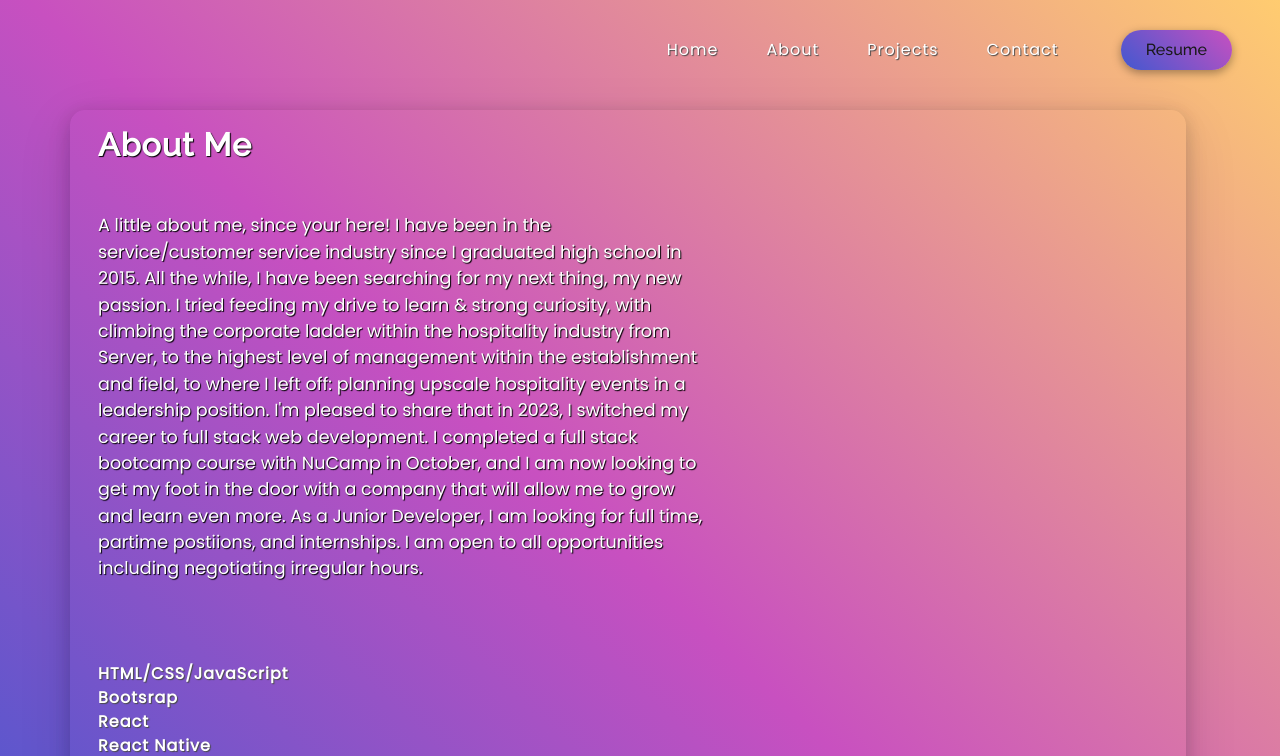
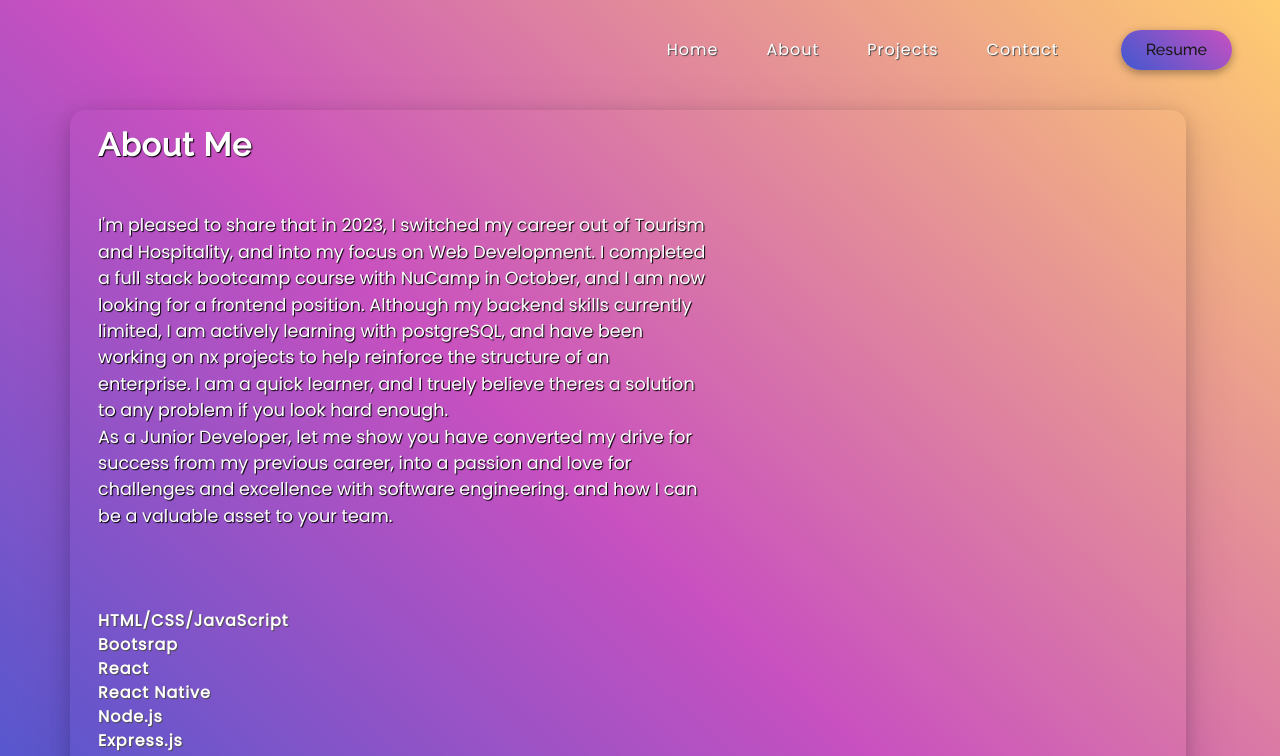
Before and after one commit to leahkatherine/Portfolio, a React (Create React App) app: page /about in a window 1280 px wide. Shown: the top 756 px of the page. Built offline with nearby package versions, Linux system fonts and the light colour scheme.

Commit message:
script change & icon addition

```diff
--- a/public/index.html
+++ b/public/index.html
@@ -10,10 +10,10 @@
     />
 
     <title>Leah's Portfolio</title>
+    <link rel="icon" type="icon" href="../src/Assets/headShot.png" />
   </head>
   <body>
     <noscript>You need to enable JavaScript to run this app.</noscript>
     <div id="root"></div>
-
   </body>
 </html>
--- a/src/components/Aboutpage/Aboutpage.js
+++ b/src/components/Aboutpage/Aboutpage.js
@@ -12,19 +12,19 @@ function Aboutpage() {
             <br />
             <br />
             <p className="aboutdetails">
-              A little about me, since your here! I have been in the
-              service/customer service industry since I graduated high school in
-              2015. All the while, I have been searching for my next thing, my
-              new passion. I tried feeding my drive to learn & strong curiosity,
-              with climbing the corporate ladder within the hospitality industry
-              from Server, to the highest level of management within the
-              establishment and field, to where I left off: planning upscale
-              hospitality events in a leadership position. I'm pleased to share that in 2023, I switched my career to full stack web development.
-               I completed a full stack bootcamp course with
-              NuCamp in October, and I am now looking to get my foot in the door
-              with a company that will allow me to grow and learn even more. As a Junior Developer, I
-              am looking for full time, partime postiions, and internships. I am
-              open to all opportunities including negotiating irregular hours.
+              I'm pleased to share that in 2023, I switched my career out of
+              Tourism and Hospitality, and into my focus on Web Development. I
+              completed a full stack bootcamp course with NuCamp in October, and
+              I am now looking for a frontend position. Although my backend
+              skills currently limited, I am actively learning with postgreSQL,
+              and have been working on nx projects to help reinforce the
+              structure of an enterprise. I am a quick learner, and I truely
+              believe theres a solution to any problem if you look hard enough.
+              <br />
+              As a Junior Developer, let me show you have converted my drive for
+              success from my previous career, into a passion and love for
+              challenges and excellence with software engineering. and how I can
+              be a valuable asset to your team.
             </p>
             <div>
               <Row>
@@ -40,9 +40,9 @@ function Aboutpage() {
                   <Col md={5}>
                     <li>Express.js</li>
                     <li>MongoDB</li>
-                  <li>Experience with Git/Github</li>
+                    <li>Docker</li>
                     <li>Experience with Google Cloud</li>
-                  <li>Learning: Next.js & TypeScript</li>
+                    <li>Learning: Building an Nx monorepo with TypeScript</li>
                   </Col>
                 </ul>
               </Row>
--- a/src/components/Contactpage/Contactpage.js
+++ b/src/components/Contactpage/Contactpage.js
@@ -3,22 +3,18 @@ import "../../pages/style.css";
 import { Container } from "react-bootstrap";
 import LinktreeClone from "./LinkTreeClone";
 
-
 function Contactpage() {
   return (
-
     <div className="contactbackground">
       <Container>
-
-
-        <LinktreeClone/>
+        <LinktreeClone />
         <span></span>
-        <p className="copyright">
-          © Copyright 2023
-          <hr />
-           Built by <span>Leah Anestos</span>
-        </p>
       </Container>
+      <p className="copyright">
+        © Copyright 2023
+        <hr />
+        Built by <span>Leah Anestos</span>
+      </p>
     </div>
   );
 }
--- a/src/components/Contactpage/LinkTreeClone.js
+++ b/src/components/Contactpage/LinkTreeClone.js
@@ -1,43 +1,41 @@
+import "../../pages/style.css";
+import headShot from "../../Assets/headShot.png";
+import { FaGithub, FaLinkedin } from "react-icons/fa";
 
-import '../../pages/style.css';
-import headShot from "../../Assets/headShot.png";
-import {FaGithub, FaInstagram, FaLinkedin, } from "react-icons/fa";
-
-
-
-function linkTreeClone () {
-
+function linkTreeClone() {
   const links = [
     {
       url: "https://github.com/leahkatherine",
-        title:"GitHub",
-        icon: <FaGithub/>
+      title: "GitHub",
+      icon: <FaGithub />,
     },
     {
-          url:"https://www.instagram.com/leahanestos/",
-          title:"Instagram",
-          icon:<FaInstagram/>
+      url: "https://www.linkedin.com/in/leah-anestos-077bb721a/",
+      title: "LinkedIn",
+      icon: <FaLinkedin />,
     },
-        {
-          url:"https://www.linkedin.com/in/leah-anestos-077bb721a/" ,
-          title:"LinkedIn",
-          icon:<FaLinkedin/>
-        }
   ];
 
   return (
     <div className="">
-            <img src={headShot}  alt="headShot" />
+      <img src={headShot} alt="headShot" />
       <ul className="flex flex-col w-full">
-          {
-            links.map((link, index) => (
-              <li key={index} className="cursor-pointer m-2 py-3 px-10 border-black border-2 text-sm md:text-md text-slate-900">
-                <a href={link.url} className="flex items-center" title={link.title} target="_blank" rel="noreferrer">
+        {links.map((link, index) => (
+          <li
+            key={index}
+            className="cursor-pointer m-2 py-3 px-10 border-black border-2 text-sm md:text-md text-slate-900"
+          >
+            <a
+              href={link.url}
+              className="flex items-center"
+              title={link.title}
+              target="_blank"
+              rel="noreferrer"
+            >
               {link.icon} <p>{link.title}</p>
             </a>
           </li>
-            ))
-          }
+        ))}
       </ul>
     </div>
   );
--- a/src/components/Homepage/Text.js
+++ b/src/components/Homepage/Text.js
@@ -1,22 +1,20 @@
-import React from 'react'
-import '../../pages/style.css';
+import React from "react";
+import "../../pages/style.css";
 import Typewriter from "typewriter-effect";
 
 function Text() {
   return (
-    <div className='type-writer'>
+    <div className="type-writer">
       <Typewriter
         options={{
-          strings: [
-            "Front End Web Developer",
-          ],
+          strings: ["Junior Web Developer"],
           autoStart: true,
           loop: true,
-          deleteSpeed: 150,
+          deleteSpeed: 100,
         }}
       />
     </div>
-  )
+  );
 }
 
-export default Text
+export default Text;
--- a/src/pages/style.css
+++ b/src/pages/style.css
@@ -472,6 +472,7 @@
 }
 .copyright {
   bottom: 0;
+  position: fixed;
   left: 0;
   right: 0;
   text-align: center;
```
Also changed, not shown: 1 other file (tests, documents, lock files or other folders). Lines whose indentation alone changed are shown as unchanged.
